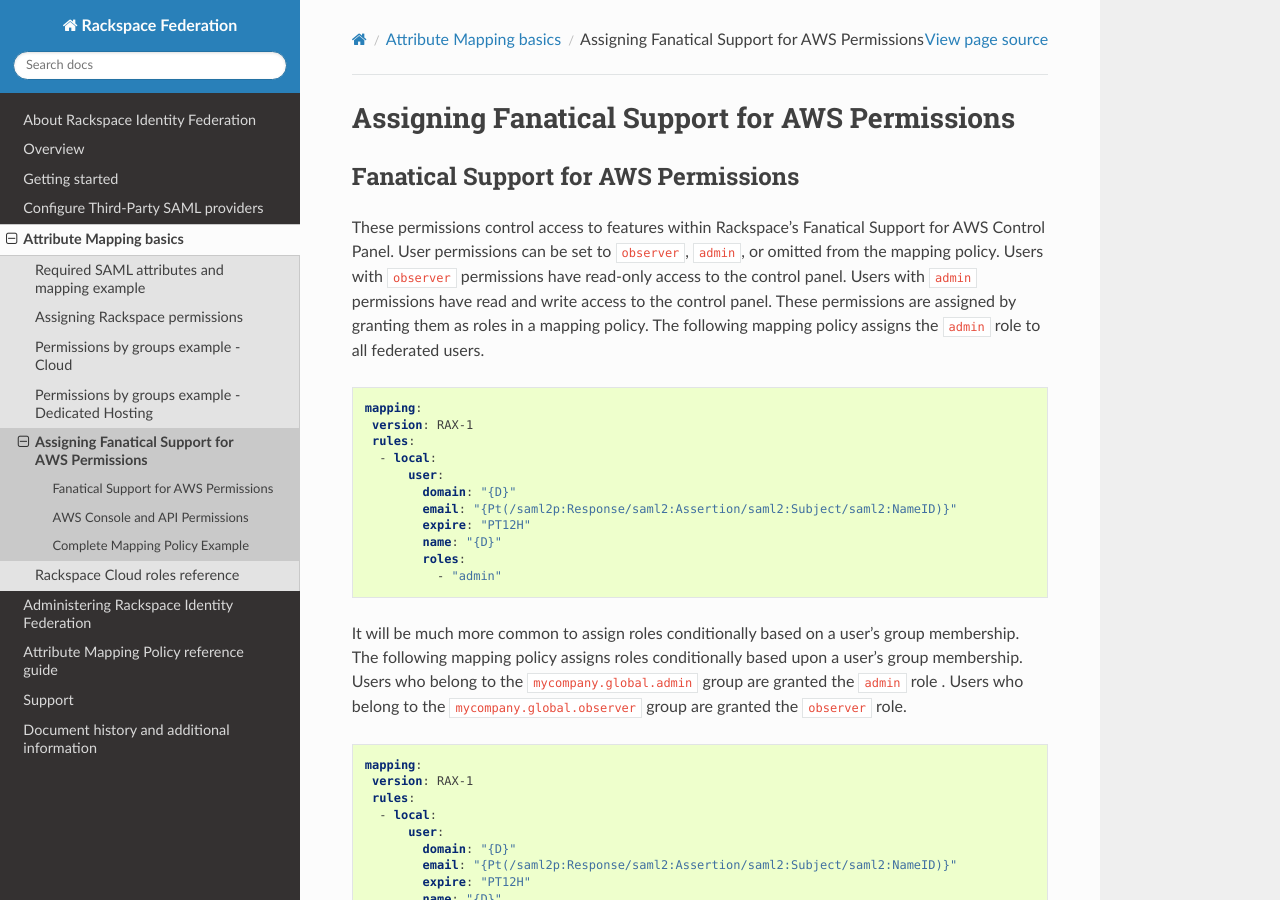
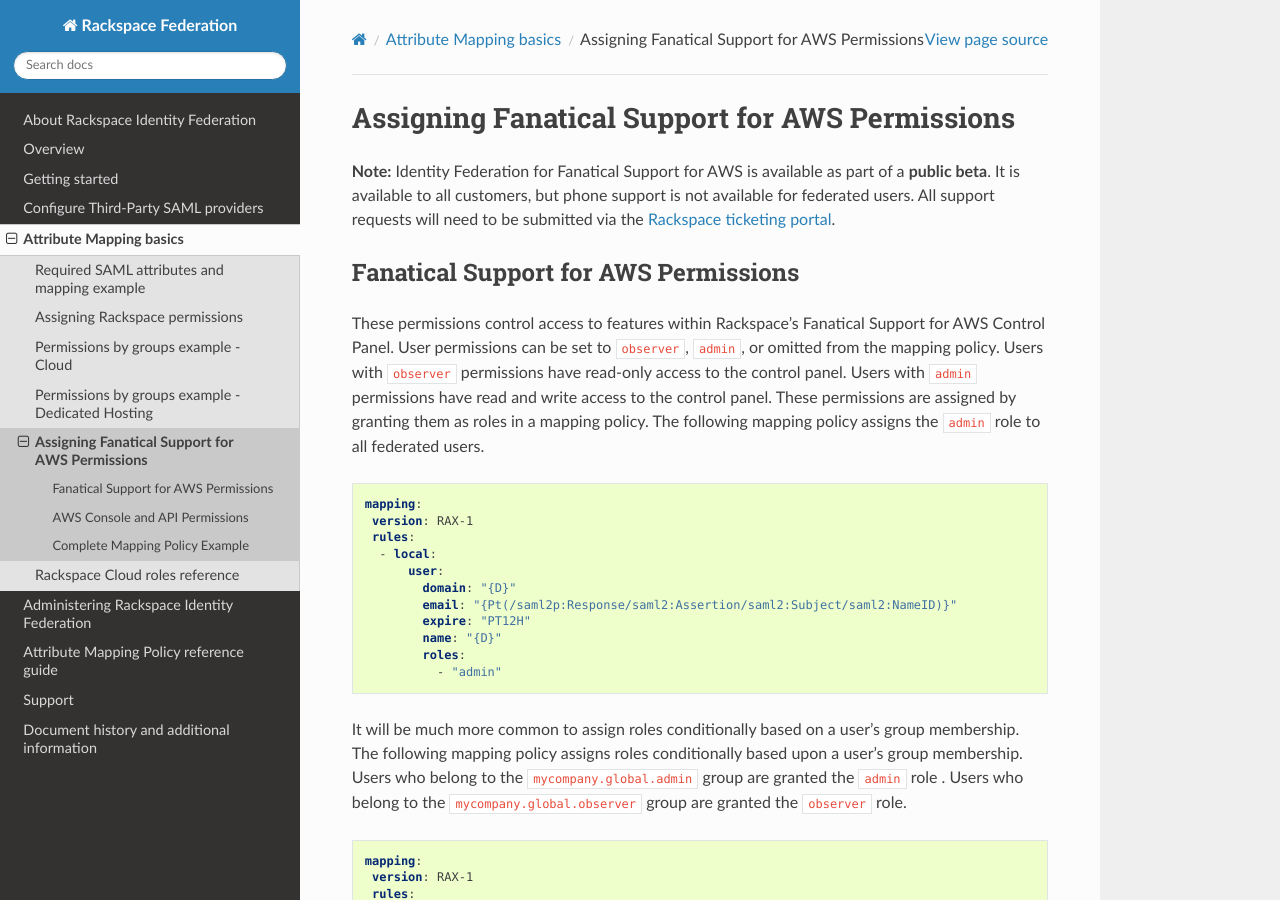
Before and after one commit to rackerlabs/docs-rackspace-federation, a Sphinx documentation site: the page built from doc/attribmapping-basics/faws-mapping.rst, in a window 1280 px wide and 900 px high. Built offline with Sphinx 7.4.7 and the Read the Docs theme 2.0.0, drawn with Linux system fonts in a browser that asks for light colours; the version number could not be read and is left out.

Commit message:
Add note about beta status and phone support limitation.

```diff
--- a/doc/attribmapping-basics/faws-mapping.rst
+++ b/doc/attribmapping-basics/faws-mapping.rst
@@ -1,7 +1,10 @@
 .. _faws-mapping-ug:
 
+===============================================
 Assigning Fanatical Support for AWS Permissions
------------------------------------------------
+===============================================
+
+**Note:** Identity Federation for Fanatical Support for AWS is available as part of a **public beta**. It is available to all customers, but phone support is not available for federated users. All support requests will need to be submitted via the `Rackspace ticketing portal <https://portal.rackspace.com/tickets>`_.
 
 Fanatical Support for AWS Permissions
 ~~~~~~~~~~~~~~~~~~~~~~~~~~~~~~~~~~~~~
```
